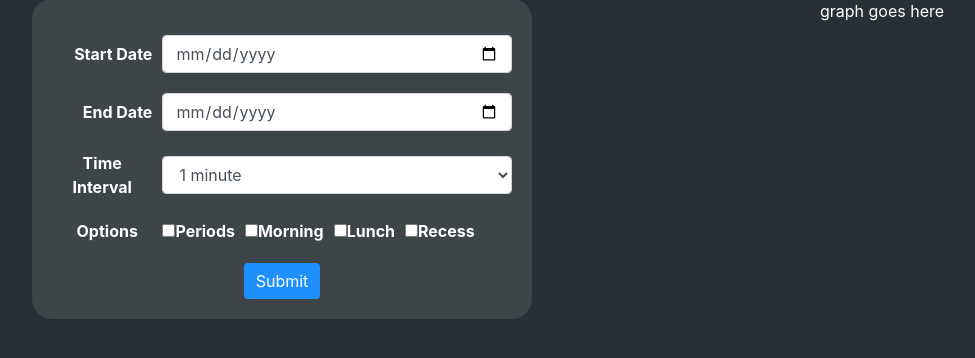
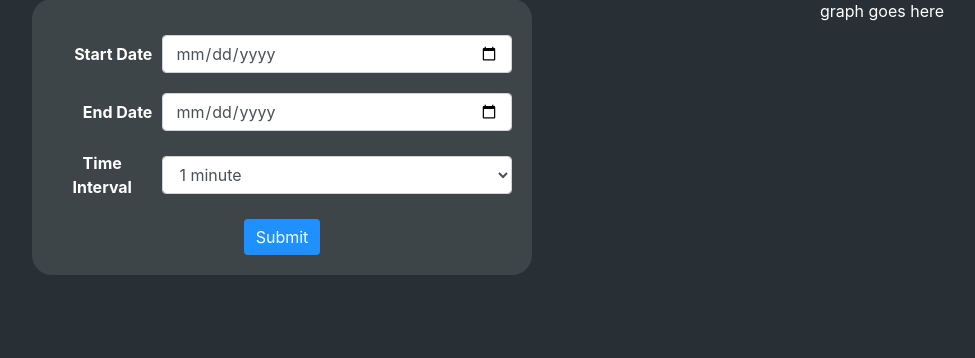
Before and after one commit to L-Bot-AU/L-Bot-server, a Flask app: page /librarian/statistics in a window 1280 px wide. Shown: the part 163-521 px from the top of the page, without its empty margins (58-1033 px from the left). Run offline with Flask 2, Linux system fonts and the light colour scheme; the visitor is signed in with stand-in values (Sample User, id 1); some libraries are stand-ins or nearby versions; some web fonts are replaced.

Commit message:
Removed options tag TODO: Fix bug where graph form is not validated properly

```diff
--- a/website/app.py
+++ b/website/app.py
@@ -65,9 +65,11 @@ def librarian_statistics():
     if "librarian" not in session:
         return redirect("/")
     form = GraphForm()
+    print(form.start_date)
     if form.validate_on_submit():
-        start_date = request.form["start_date"] #is a string, should turn into datetime object
-        end_date = request.form["end_date"]
+        start_date = form["start_date"] #is a string, should turn into datetime object
+        end_date = form["end_date"]
+        print(start_date, end_date, "abcabcba")
         selection = [option for option in ["periods", "morning", "lunch", "recess"] if request.form.get(option)]
         print(start_date, end_date, selection)
         if not selection:
--- a/website/graph_form.py
+++ b/website/graph_form.py
@@ -23,8 +23,4 @@ class GraphForm(FlaskForm):
                                           ("week", "week"),
                                           ("term", "term")]
                                  )
-    periods = BooleanField("Periods")
-    morning = BooleanField("Morning")
-    lunch = BooleanField("Lunch")
-    recess = BooleanField("Recess")
     submit = SubmitField("Submit")
--- a/website/templates/librarian_statistics.html
+++ b/website/templates/librarian_statistics.html
@@ -46,22 +46,6 @@
                 {% endif %}
                 </div>
             </p>
-            <p>
-                <div class="form-inline">
-                    <div class="form-label bold-this">Options</div><br>
-                    {{ form.periods() }} {{ form.periods.label(class_="bold-this") }}<br>
-                    {{ form.morning() }} {{ form.morning.label(class_="bold-this") }}<br>
-                    {{ form.lunch() }} {{ form.lunch.label(class_="bold-this") }}<br>
-                    {{ form.recess() }} {{ form.recess.label(class_="bold-this") }}<br>
-				{% if form.periods.errors %} {# where periods actually refers to the checkboxes as a whole #}
-                    <ul class="feedback">
-                    {% for error in form.periods.errors %}
-                        <li class="text-danger"> {{ error }} </li>
-                    {% endfor %}
-                    </ul>
-                {% endif %}
-                </div>
-            </p>
             {{ form.submit(class_="btn btn-primary submit-button") }}
         </form>
     </div>
```
